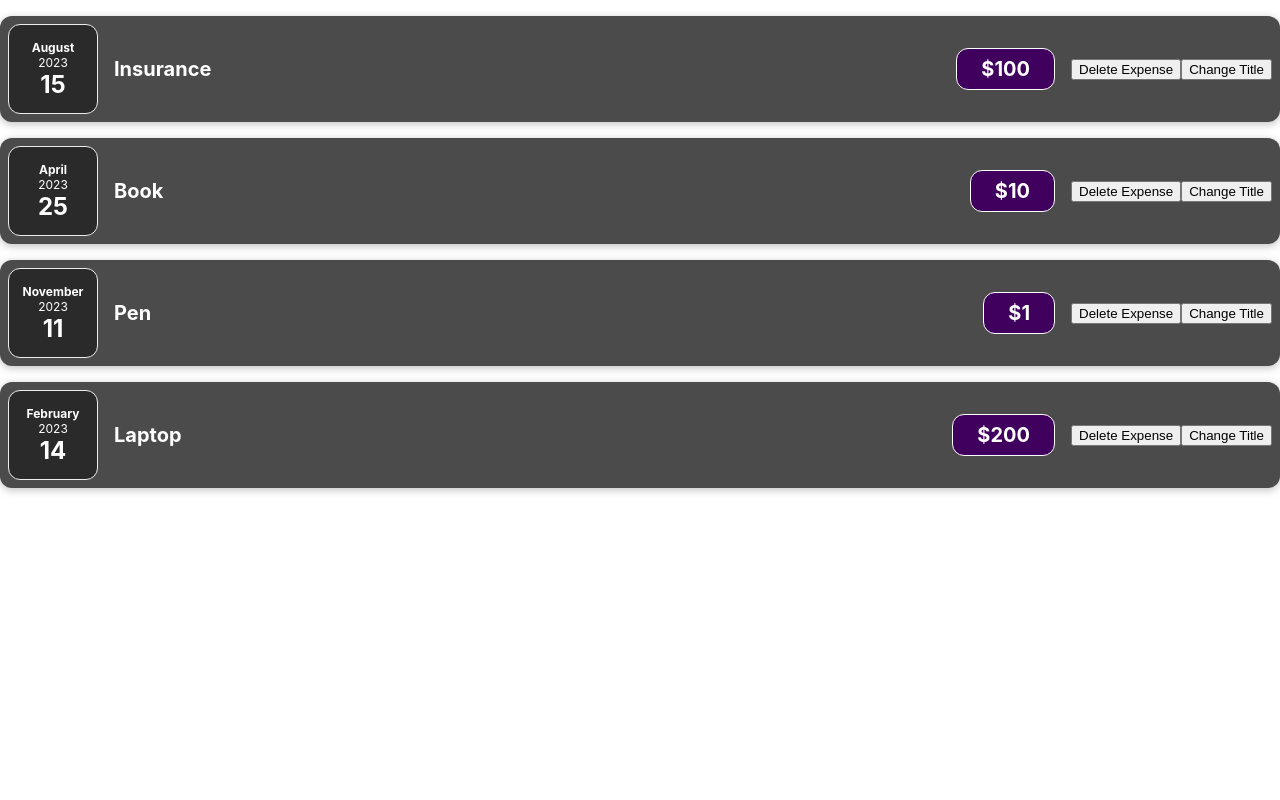
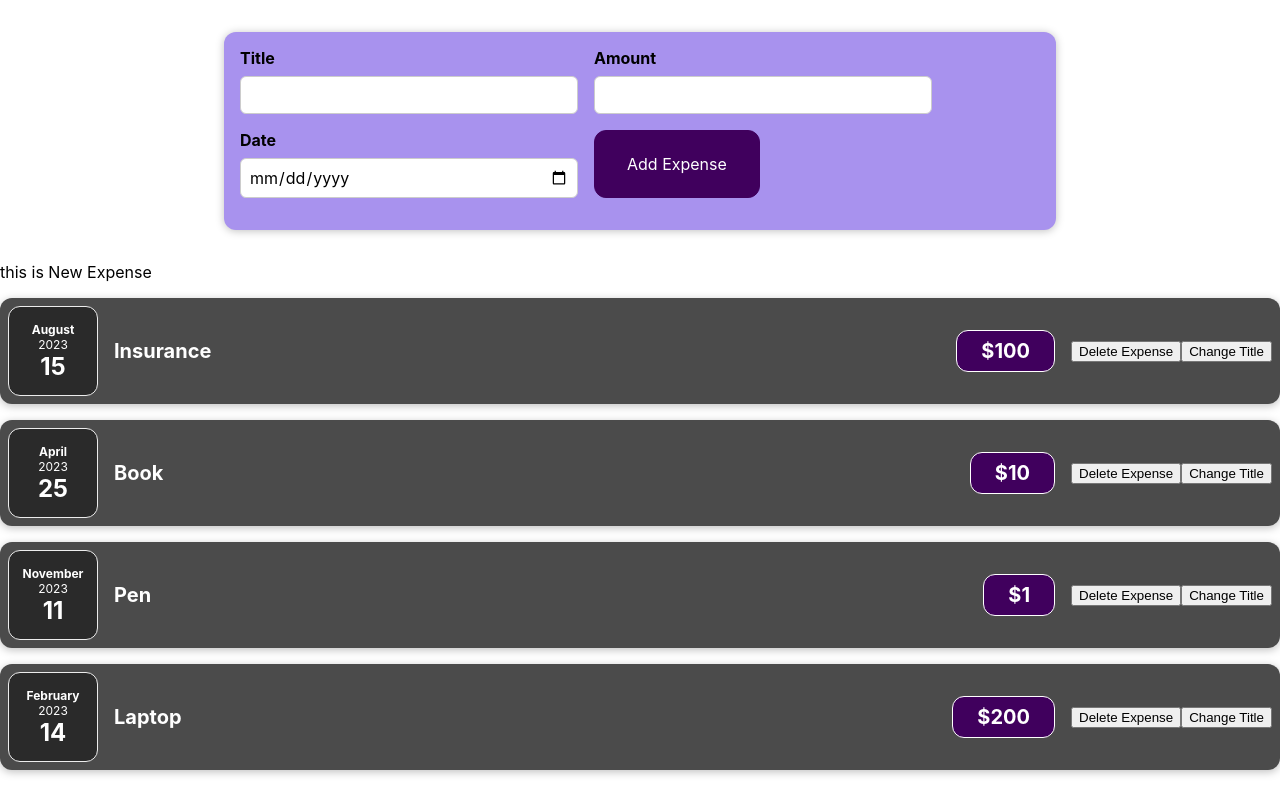
Before and after one commit to Vaishnavigupta97/sharp-react-project-one, a React (Create React App) app: page / in a window 1280 px wide. Built offline with nearby package versions, Linux system fonts and the light colour scheme.

Commit message:
add onChange event Handler at a form

```diff
--- a/src/App.js
+++ b/src/App.js
@@ -1,4 +1,5 @@
-import ExpenseItem from "./components/ExpenseItem";
+import ExpenseItem from "./components/Expenses/ExpenseItem";
+import NewExpense from "./components/NewExpense/NewExpense";
 
 
 
@@ -35,6 +36,7 @@
   return (
     <>
       <div>
+        <NewExpense />
         {expenses.map((expense) => {
           return (
             <ExpenseItem
--- /dev/null
+++ b/src/components/NewExpense/ExpenseForm.css
@@ -0,0 +1,26 @@
+.new-expense__controls {
+    display: flex;
+    flex-wrap: wrap;
+    gap: 1rem;
+    margin-bottom: 1rem;
+    text-align: left;
+  }
+
+  .new-expense__control label {
+    font-weight: bold;
+    margin-bottom: 0.5rem;
+    display: block;
+  }
+
+  .new-expense__control input {
+    font: inherit;
+    padding: 0.5rem;
+    border-radius: 6px;
+    border: 1px solid #ccc;
+    width: 20rem;
+    max-width: 100%;
+  }
+
+  .new-expense__actions {
+    text-align: right;
+  }
--- /dev/null
+++ b/src/components/NewExpense/ExpenseForm.js
@@ -0,0 +1,41 @@
+import { useState } from "react";
+import "./ExpenseForm.css";
+
+function ExpenseForm() {
+    const [enteredTitle, setEnteredTitle] = useState(" ");
+    const [enteredAmount, setEnteredAmount] = useState(" ");
+    const [enteredDate, setEnteredDate] = useState(" ");
+
+    const titleChangeHandler = (event) =>{
+        setEnteredTitle(event.target.value);
+    }
+    const amountChangeHandler = (event) =>{
+        setEnteredAmount(event.target.value);
+    }
+    const dateChangeHandler = (event) =>{
+        console.log(event.target.value);
+    }
+    return (
+        <>
+            <form>
+                <div className="new-expense__controls">
+                    <div className="new-expense__control">
+                    <label>Title</label>
+                    <input type="text" onChange={titleChangeHandler} />
+                    </div>
+                    <div className="new-expense__control">
+                    <label>Amount</label>
+                    <input type="number" onChange={amountChangeHandler} />
+                    </div>
+                    <div className="new-expense__control">
+                    <label>Date</label>
+                    <input type="date" min= "2023-1-1" max= "2024-12-31" onChange={dateChangeHandler} />
+                    </div>
+                    <button type="submit">Add Expense</button>
+                </div>
+            </form>
+
+        </>
+    )
+}
+export default ExpenseForm;
--- /dev/null
+++ b/src/components/NewExpense/NewExpense.css
@@ -0,0 +1,38 @@
+.new-expense {
+    background-color: #a892ee;
+    padding: 1rem;
+    margin: 2rem auto;
+    width: 50rem;
+    max-width: 95%;
+    border-radius: 12px;
+    text-align: center;
+    box-shadow: 0 1px 8px rgba(0, 0, 0, 0.25);
+  }
+
+  .new-expense button {
+    font: inherit;
+    cursor: pointer;
+    padding: 1rem 2rem;
+    border: 1px solid #40005d;
+    background-color: #40005d;
+    color: white;
+    border-radius: 12px;
+    margin-right: 1rem;
+  }
+
+  .new-expense button:hover,
+  .new-expense button:active {
+    background-color: #510674;
+    border-color: #510674;
+  }
+
+  .new-expense button.alternative {
+    color: #220131;
+    border-color: transparent;
+    background-color: transparent;
+  }
+
+  .new-expense button.alternative:hover,
+  .new-expense button.alternative:active {
+    background-color: #ddb3f8;
+  }
--- /dev/null
+++ b/src/components/NewExpense/NewExpense.js
@@ -0,0 +1,15 @@
+import ExpenseForm from "./ExpenseForm";
+import "./NewExpense.css";
+
+function NewExpense(){
+return(
+    <>
+    <div className="new-expense">
+    <ExpenseForm />
+    </div>
+    <p>this is New Expense</p>
+    </>
+)
+}
+
+export default NewExpense;
```
Also changed, not shown: src/components/Expenses/ExpenseDate.css (renamed from src/components/ExpenseDate.css), src/components/Expenses/ExpenseDate.js (renamed from src/components/ExpenseDate.js), src/components/Expenses/ExpenseItem.css (renamed from src/components/ExpenseItem.css), src/components/Expenses/ExpenseItem.js (renamed from src/components/ExpenseItem.js).
